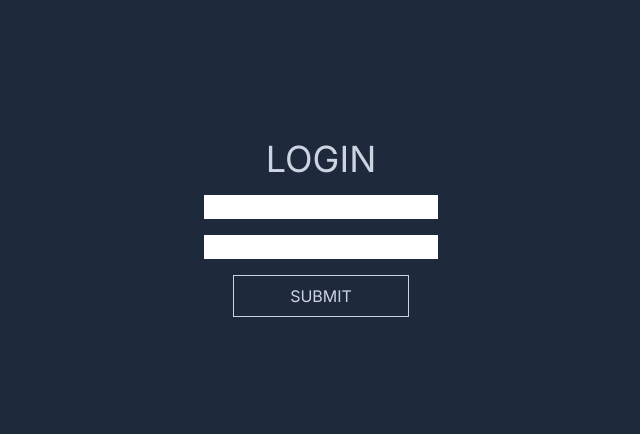
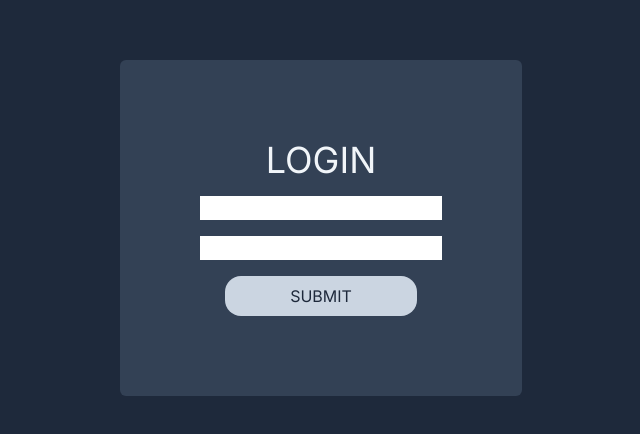
Before and after one commit to aecial/next_try, a Next.js app: page /login in a window 1280 px wide. Shown: the part 172-606 px from the top of the page, without its empty margins (319-959 px from the left). Built offline with nearby package versions, Linux system fonts and the light colour scheme.

Commit message:
fixed styling

```diff
--- a/app/globals.css
+++ b/app/globals.css
@@ -2,7 +2,9 @@
 @tailwind components;
 @tailwind utilities;
 
-
+* {
+  box-sizing: border-box;
+}
 .content-height {
   height: calc(100vh - 112px);
 }
--- a/app/login/page.js
+++ b/app/login/page.js
@@ -3,12 +3,14 @@ import React from "react";
 const page = () => {
   return (
     <div className="flex flex-col gap-4 items-center justify-center h-[100vh]">
-      <h1 className="text-4xl ">LOGIN</h1>
-      <input type="text" className="text-black" autoComplete="off" />
-      <input type="password" className="text-black" />
-      <button className="border border-slate-300 p-2 w-44 hover:bg-slate-600 focus-within:bg-slate-600">
-        SUBMIT
-      </button>
+      <div className="flex flex-col gap-4 justify-center items-center bg-slate-700 rounded-md p-20">
+        <h1 className="text-4xl text-slate-100 ">LOGIN</h1>
+        <input type="text" className="text-black px-1" autoComplete="off" />
+        <input type="password" className="text-black  px-1" />
+        <button className="rounded-2xl bg-slate-300 text-slate-800  p-2 w-48 hover:bg-slate-400 hover:text-slate-100 focus-within:bg-slate-400 focus-within:text-slate-100 ">
+          SUBMIT
+        </button>
+      </div>
     </div>
   );
 };
```
